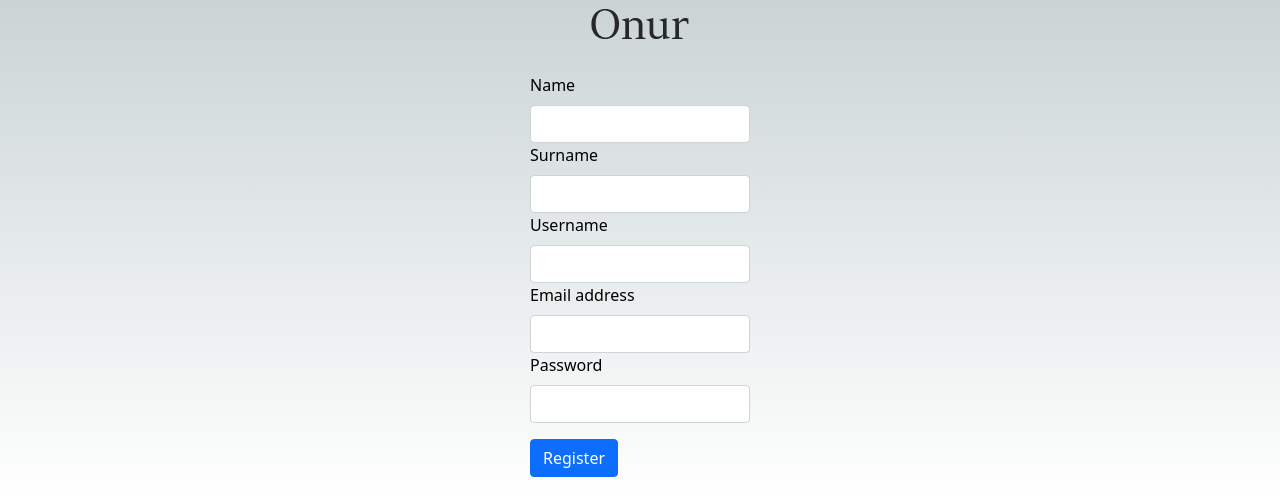
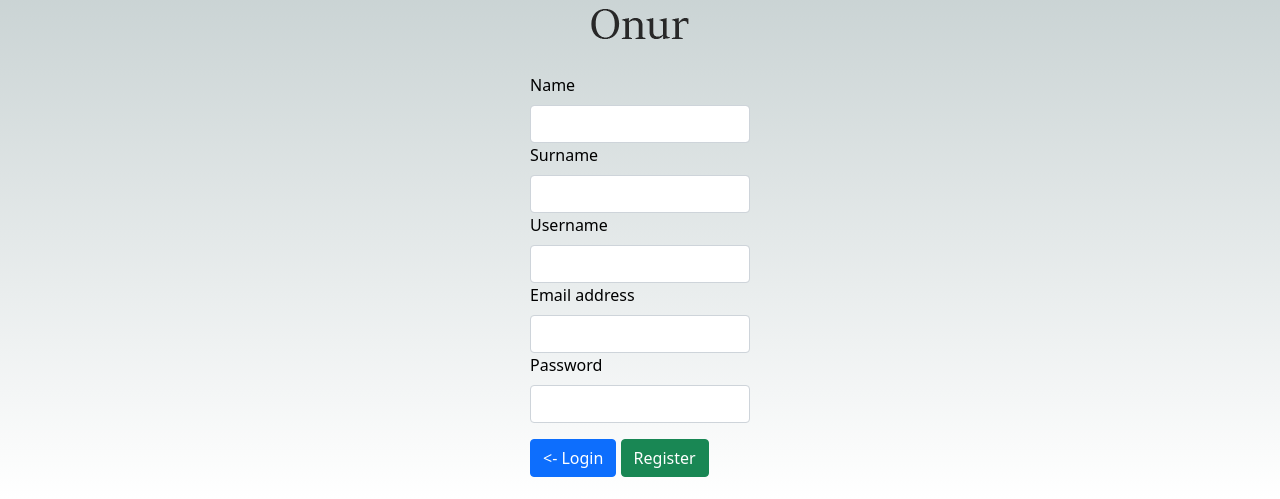
Before and after one commit to onurogut/WebLogin, a PHP site: page /register.php in a window 1280 px wide. Shown: the part 301-800 px from the top of the page. Run offline with PHP 8.4, Linux system fonts and the light colour scheme; data that the repository does not hold is empty.

Commit message:
add button

```diff
--- a/register.php
+++ b/register.php
@@ -78,7 +78,8 @@ else
     <input type="password" class="form-control" name="password" id="password" required>
 
   </div>
-  <button type="submit" class="btn btn-primary">Register</button>
+  <a href="index.php"><button type="button" class="btn btn-primary"><- Login</button></a>
+  <button type="submit" class="btn btn-success">Register</button>
   </div>
 
 
```
